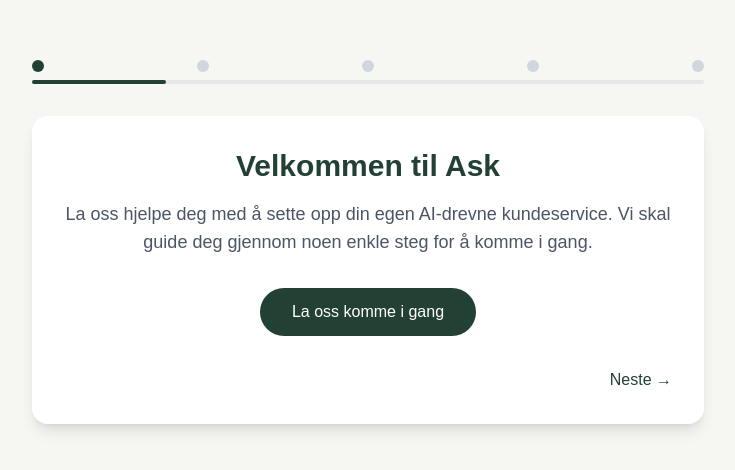
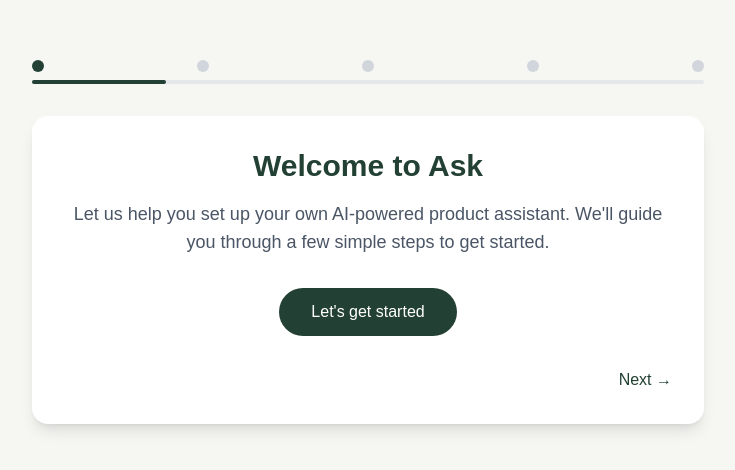
Before and after one commit to simenspets/ask-landing, a Next.js app: page /onboarding in a window 1280 px wide. Shown: the part 158-628 px from the top of the page, without its empty margins (272-1007 px from the left). Built offline with nearby package versions, Linux system fonts and the light colour scheme.

Commit message:
feat: translate onboarding flow to English and update product description

```diff
--- a/src/app/onboarding/page.tsx
+++ b/src/app/onboarding/page.tsx
@@ -17,7 +17,7 @@
   const handleNext = () => {
     if (currentStep === 2) {
       if (!companyName.trim() || !website.trim()) {
-        setStep2Error("Fyll ut både bedriftsnavn og nettside.");
+        setStep2Error("Please fill out both company name and website.");
         return;
       }
       setStep2Error("");
@@ -67,17 +67,17 @@
             className="text-center"
           >
             <h1 className="text-3xl font-bold text-[#234034] mb-4">
-              Velkommen til Ask
+              Welcome to Ask
             </h1>
             <p className="text-lg text-gray-600 mb-8">
-              La oss hjelpe deg med å sette opp din egen AI-drevne kundeservice.
-              Vi skal guide deg gjennom noen enkle steg for å komme i gang.
+              Let us help you set up your own AI-powered product assistant.
+              We'll guide you through a few simple steps to get started.
             </p>
             <button
               onClick={handleNext}
               className="bg-[#234034] text-white px-8 py-3 rounded-full hover:bg-[#2e5c4e] transition-colors"
             >
-              La oss komme i gang
+              Let's get started
             </button>
           </motion.div>
         )}
@@ -89,48 +89,48 @@
             exit={{ opacity: 0, y: -20 }}
             className=""
           >
-            <h2 className="text-2xl font-bold text-[#234034] mb-4">Bedriftsinformasjon</h2>
-            <p className="text-gray-600 mb-6">Dette hjelper oss å tilpasse opplevelsen for deg.</p>
+            <h2 className="text-2xl font-bold text-[#234034] mb-4">Company Information</h2>
+            <p className="text-gray-600 mb-6">This helps us customize the experience for you.</p>
             <div className="flex flex-col gap-4">
               <div>
-                <label className="block text-[#234034] font-medium mb-1">Bedriftsnavn *</label>
+                <label className="block text-[#234034] font-medium mb-1">Company Name *</label>
                 <input
                   type="text"
                   className="w-full border border-[#e2e4dd] rounded-lg px-4 py-2 focus:outline-none focus:ring-2 focus:ring-[#b6e2d3]"
                   value={companyName}
                   onChange={e => setCompanyName(e.target.value)}
-                  placeholder="F.eks. Ask AS"
+                  placeholder="e.g. Ask Inc"
                 />
               </div>
               <div>
-                <label className="block text-[#234034] font-medium mb-1">Nettside *</label>
+                <label className="block text-[#234034] font-medium mb-1">Website *</label>
                 <input
                   type="url"
                   className="w-full border border-[#e2e4dd] rounded-lg px-4 py-2 focus:outline-none focus:ring-2 focus:ring-[#b6e2d3]"
                   value={website}
                   onChange={e => setWebsite(e.target.value)}
-                  placeholder="F.eks. https://ask.ai"
+                  placeholder="e.g. https://ask.ai"
                 />
               </div>
               <div>
-                <label className="block text-[#234034] font-medium mb-1">Antall ansatte</label>
+                <label className="block text-[#234034] font-medium mb-1">Number of Employees</label>
                 <input
                   type="number"
                   className="w-full border border-[#e2e4dd] rounded-lg px-4 py-2 focus:outline-none focus:ring-2 focus:ring-[#b6e2d3]"
                   value={employees}
                   onChange={e => setEmployees(e.target.value)}
-                  placeholder="F.eks. 10"
+                  placeholder="e.g. 10"
                   min={1}
                 />
               </div>
               <div>
-                <label className="block text-[#234034] font-medium mb-1">Bransje</label>
+                <label className="block text-[#234034] font-medium mb-1">Industry</label>
                 <input
                   type="text"
                   className="w-full border border-[#e2e4dd] rounded-lg px-4 py-2 focus:outline-none focus:ring-2 focus:ring-[#b6e2d3]"
                   value={industry}
                   onChange={e => setIndustry(e.target.value)}
-                  placeholder="F.eks. Netthandel"
+                  placeholder="e.g. E-commerce"
                 />
               </div>
             </div>
@@ -139,7 +139,7 @@
               onClick={handleNext}
               className="mt-8 bg-[#234034] text-white px-8 py-3 rounded-full hover:bg-[#2e5c4e] transition-colors w-full"
             >
-              Neste
+              Next
             </button>
           </motion.div>
         )}
@@ -151,7 +151,7 @@
               onClick={handleBack}
               className="text-[#234034] hover:text-[#2e5c4e]"
             >
-              ← Tilbake
+              ← Back
             </button>
           )}
           {currentStep < totalSteps && (
@@ -159,7 +159,7 @@
               onClick={handleNext}
               className="ml-auto text-[#234034] hover:text-[#2e5c4e]"
             >
-              Neste →
+              Next →
             </button>
           )}
         </div>
```
